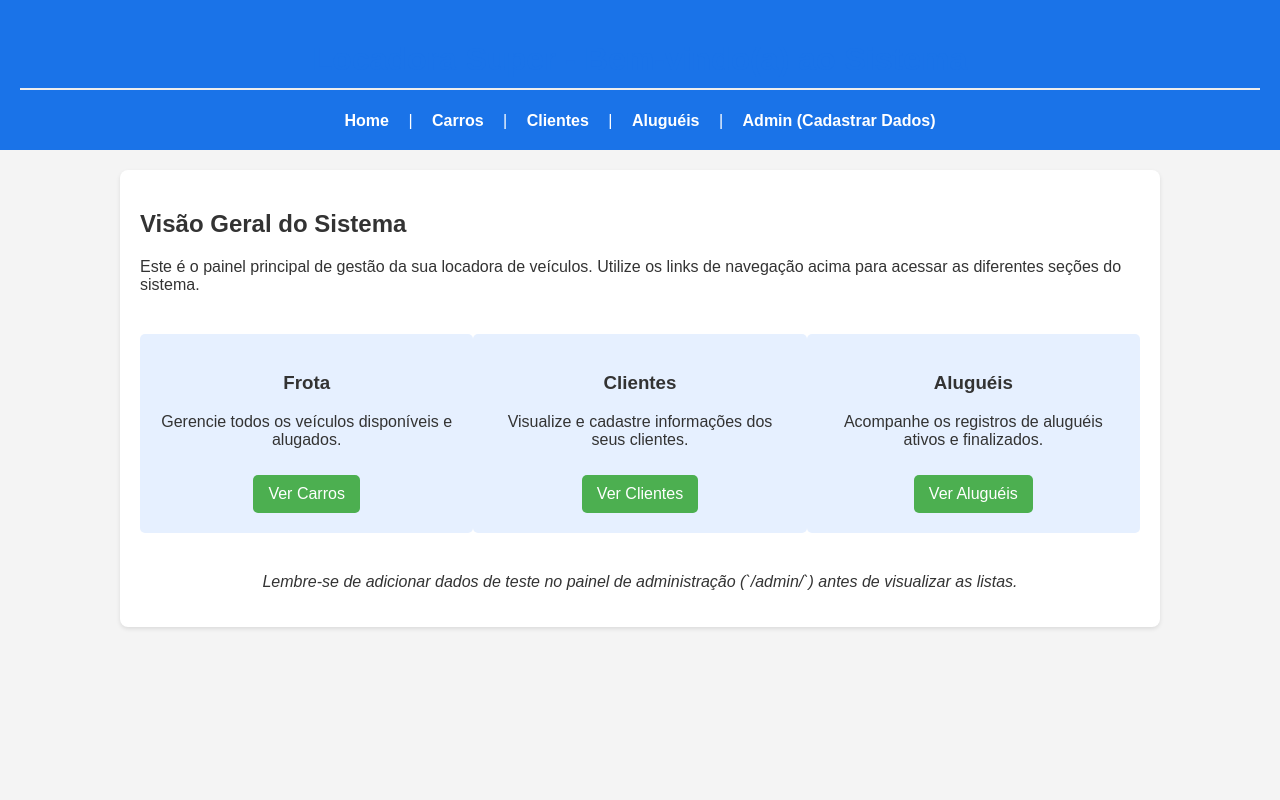
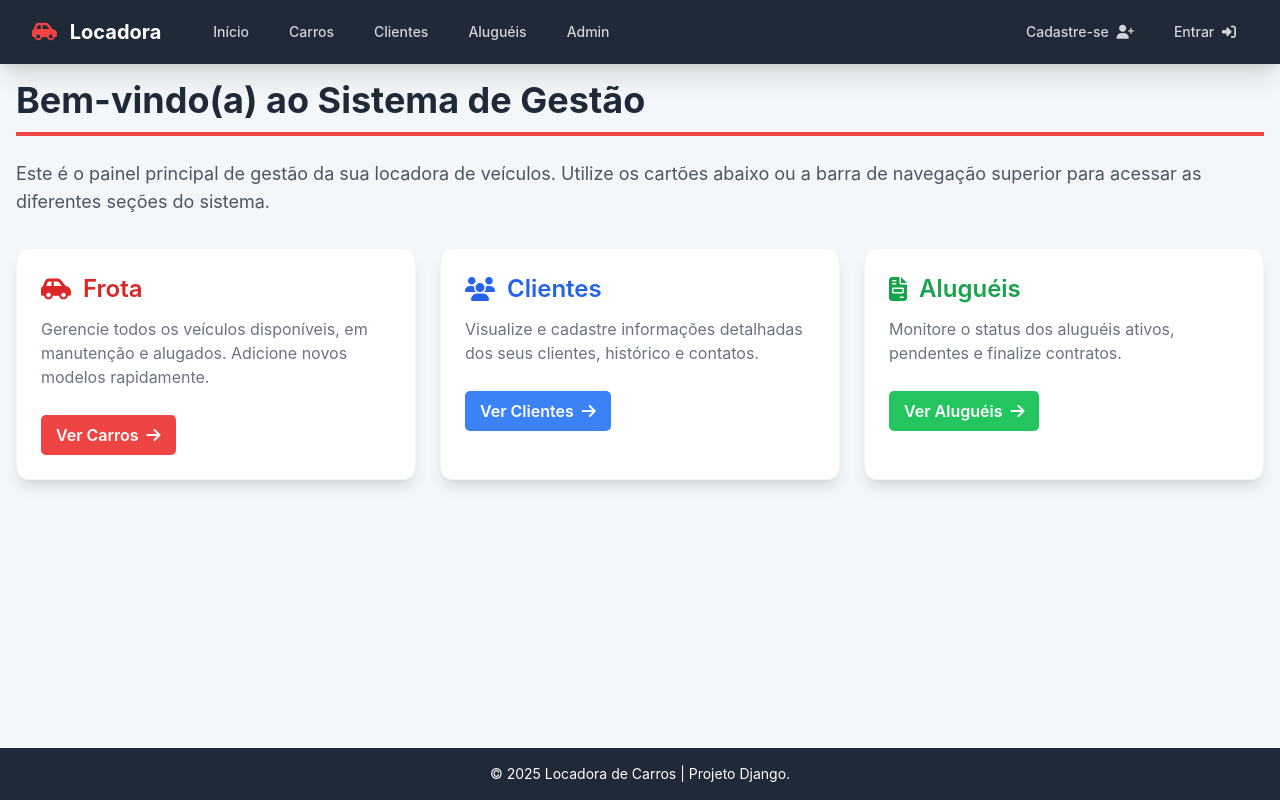
Before and after one commit to NicolasSennaa/locadora-carros-django, a Django app: page / in a window 1280 px wide. Run offline with Django 5.2, Linux system fonts and the light colour scheme; some libraries are stand-ins or nearby versions.

Commit message:
Criação das funcionalidades de cadastro e login, e padronização do estilo da interface

```diff
--- a/carros/models.py
+++ b/carros/models.py
@@ -58,15 +58,12 @@ class Aluguel(models.Model):
         return f"Aluguel do {self.carro.modelo} para {self.cliente.nome}"
 
     def save(self, *args, **kwargs):
-        # Lógica de negócio básica: marcar o carro como indisponível ao salvar um novo aluguel
-        # Uma lógica mais completa deve ser implementada em um serviço/sinal
         if not self.pk and self.carro.disponivel:
             self.carro.disponivel = False
             self.carro.save()
 
         super().save(*args, **kwargs)
 
-# Adiciona os Models ao admin para que possamos cadastrar dados de teste facilmente
 from django.contrib import admin
 admin.site.register(Carro)
 admin.site.register(Cliente)
--- /dev/null
+++ b/carros/templates/base.html
@@ -0,0 +1,121 @@
+{% load static %}
+<!DOCTYPE html>
+<html lang="pt-br">
+<head>
+    <meta charset="UTF-8">
+    <meta name="viewport" content="width=device-width, initial-scale=1.0">
+    <title>{% block title %}Locadora de Carros Django{% endblock %}</title>
+    <script src="https://cdn.tailwindcss.com"></script>
+    <style>
+        body {
+            font-family: 'Inter', sans-serif;
+            background-color: #f4f7f9;
+        }
+        .field-wrapper input {
+            width: 100%;
+            padding: 8px;
+            border: 1px solid #ccc;
+            border-radius: 4px;
+        }
+        .button {
+            display: inline-block;
+            padding: 8px 15px;
+            margin-top: 10px;
+            border-radius: 5px;
+            color: white !important;
+            text-decoration: none;
+            font-weight: 600;
+            transition: background-color 0.15s ease;
+            background-color: #3b82f6;
+        }
+        .button:hover {
+            background-color: #2563eb;
+        }
+
+        table {
+            width: 100%;
+            border-collapse: collapse;
+            margin-top: 20px;
+            box-shadow: 0 4px 6px -1px rgba(0, 0, 0, 0.1);
+            background-color: white;
+            border-radius: 8px;
+            overflow: hidden;
+        }
+        th, td {
+            padding: 12px 15px;
+            text-align: left;
+            border-bottom: 1px solid #e5e7eb;
+        }
+        th {
+            background-color: #f3f4f6;
+            color: #1f2937;
+            font-weight: 700;
+            text-transform: uppercase;
+            font-size: 0.85rem;
+        }
+        tr:hover {
+            background-color: #f9fafb;
+        }
+    </style>
+    <script src="https://kit.fontawesome.com/a076d05399.js" crossorigin="anonymous"></script>
+</head>
+<body class="min-h-screen flex flex-col">
+
+    <nav class="bg-gray-800 shadow-xl">
+        <div class="max-w-7xl mx-auto px-4 sm:px-6 lg:px-8">
+            <div class="flex items-center justify-between h-16">
+                <div class="flex items-center">
+                    <a href="{% url 'home' %}" class="flex-shrink-0 text-white text-xl font-bold">
+                        <i class="fa-solid fa-car-side text-red-500 mr-2"></i> Locadora
+                    </a>
+                    <div class="hidden md:block">
+                        <div class="ml-10 flex items-baseline space-x-4">
+                            <a href="{% url 'home' %}" class="text-gray-300 hover:bg-gray-700 hover:text-white px-3 py-2 rounded-md text-sm font-medium">Início</a>
+                            <a href="{% url 'carros:carro_list' %}" class="text-gray-300 hover:bg-gray-700 hover:text-white px-3 py-2 rounded-md text-sm font-medium">Carros</a>
+                            <a href="{% url 'carros:cliente_list' %}" class="text-gray-300 hover:bg-gray-700 hover:text-white px-3 py-2 rounded-md text-sm font-medium">Clientes</a>
+                            <a href="{% url 'carros:aluguel_list' %}" class="text-gray-300 hover:bg-gray-700 hover:text-white px-3 py-2 rounded-md text-sm font-medium">Aluguéis</a>
+                            <a href="{% url 'admin:index' %}" class="text-gray-300 hover:bg-gray-700 hover:text-white px-3 py-2 rounded-md text-sm font-medium">Admin</a>
+                        </div>
+                    </div>
+                </div>
+
+                <div class="flex items-center space-x-4">
+                    {% if user.is_authenticated %}
+                        <span class="text-white text-sm">
+                            Olá, <strong class="text-red-400">{{ user.username }}</strong>!
+                        </span>
+                        <form method="post" action="{% url 'logout' %}" class="inline-block">
+                            {% csrf_token %}
+                            <button type="submit" class="text-gray-300 bg-red-600 hover:bg-red-700 hover:text-white px-3 py-1 rounded-md text-sm font-medium transition duration-150 border-none cursor-pointer">
+                                Sair <i class="fa-solid fa-right-from-bracket ml-1"></i>
+                            </button>
+                        </form>
+                    {% else %}
+                        <a href="{% url 'register' %}" class="text-gray-300 hover:bg-blue-600 hover:text-white px-3 py-1 rounded-md text-sm font-medium transition duration-150">
+                            Cadastre-se <i class="fa-solid fa-user-plus ml-1"></i>
+                        </a>
+                        <a href="{% url 'login' %}" class="text-gray-300 hover:bg-red-600 hover:text-white px-3 py-1 rounded-md text-sm font-medium transition duration-150">
+                            Entrar <i class="fa-solid fa-right-to-bracket ml-1"></i>
+                        </a>
+                    {% endif %}
+                </div>
+                </div>
+        </div>
+    </nav>
+
+    <main class="flex-grow p-4 max-w-7xl mx-auto w-full">
+        {% block header_text %}
+        {% endblock %}
+
+        {% block content %}
+        {% endblock content %}
+    </main>
+
+    <footer class="bg-gray-800 text-white p-4 mt-auto">
+        <div class="max-w-7xl mx-auto text-center text-sm">
+            &copy; 2025 Locadora de Carros | Projeto Django.
+        </div>
+    </footer>
+
+</body>
+</html>
--- a/carros/templates/carros/aluguel_list.html
+++ b/carros/templates/carros/aluguel_list.html
@@ -1,4 +1,4 @@
-{% extends "carros/base.html" %}
+{% extends "base.html" %}
 
 {% block title %}Lista de Aluguéis{% endblock %}
 {% block header_text %}Histórico de Aluguéis{% endblock %}
--- a/carros/templates/carros/base.html
+++ /dev/null
@@ -1,42 +0,0 @@
-<!DOCTYPE html>
-<html lang="pt-br">
-<head>
-    <meta charset="UTF-8">
-    <meta name="viewport" content="width=device-width, initial-scale=1.0">
-    <title>{% block title %}Locadora Super{% endblock %}</title>
-    <!-- CSS Básico para Estilização Simples -->
-    <style>
-        body { font-family: Arial, sans-serif; margin: 0; padding: 0; background-color: #f4f4f4; color: #333; }
-        .header { background-color: #1a73e8; color: white; padding: 20px; text-align: center; }
-        .header a { color: white; text-decoration: none; margin: 0 15px; font-weight: bold; }
-        .header a:hover { text-decoration: underline; }
-        .container { max-width: 1000px; margin: 20px auto; padding: 20px; background-color: white; border-radius: 8px; box-shadow: 0 2px 4px rgba(0,0,0,0.1); }
-        h1 { color: #1a73e8; border-bottom: 2px solid #eee; padding-bottom: 10px; }
-        table { width: 100%; border-collapse: collapse; margin-top: 20px; }
-        th, td { border: 1px solid #ddd; padding: 12px; text-align: left; }
-        th { background-color: #f0f0f0; }
-        .button { background-color: #4CAF50; color: white; padding: 10px 15px; text-align: center; text-decoration: none; display: inline-block; border-radius: 5px; margin-top: 10px; }
-        .button:hover { background-color: #45a049; }
-    </style>
-</head>
-<body>
-    <div class="header">
-        <h1>Locadora Super - {% block header_text %}Gestão de Aluguéis{% endblock %}</h1>
-        <!-- Navegação para as 5 páginas principais -->
-        <nav>
-            <a href="{% url 'carros:home' %}">Home</a> |
-            <a href="{% url 'carros:lista_carros' %}">Carros</a> |
-            <a href="{% url 'carros:lista_clientes' %}">Clientes</a> |
-            <a href="{% url 'carros:lista_alugueis' %}">Aluguéis</a> |
-            <!-- Link de Exemplo para a página de detalhes, apenas para navegação -->
-            <a href="/admin/">Admin (Cadastrar Dados)</a>
-        </nav>
-    </div>
-
-    <div class="container">
-        {% block content %}
-        <!-- Conteúdo específico da página será inserido aqui -->
-        {% endblock %}
-    </div>
-</body>
-</html>
--- a/carros/templates/carros/carro_list.html
+++ b/carros/templates/carros/carro_list.html
@@ -1,4 +1,4 @@
-{% extends "carros/base.html" %}
+{% extends "base.html" %}
 
 {% block title %}Lista de Carros{% endblock %}
 {% block header_text %}Frota de Veículos{% endblock %}
--- a/carros/templates/carros/cliente_list.html
+++ b/carros/templates/carros/cliente_list.html
@@ -1,4 +1,4 @@
-{% extends "carros/base.html" %}
+{% extends "base.html" %}
 
 {% block title %}Lista de Clientes{% endblock %}
 {% block header_text %}Clientes Cadastrados{% endblock %}
--- a/carros/templates/carros/home.html
+++ b/carros/templates/carros/home.html
@@ -1,31 +1,55 @@
-{% extends "carros/base.html" %}
+{% extends "base.html" %}
 
-{% block title %}Página Inicial - Locadora Super{% endblock %}
-{% block header_text %}Bem-vindo(a) ao Sistema{% endblock %}
+{% block title %}Página Inicial - Locadora{% endblock %}
+
+{% block header_text %}
+    <h1 class="text-4xl font-bold text-gray-800 border-b-4 border-red-500 pb-3 mb-6">
+        Bem-vindo(a) ao Sistema de Gestão
+    </h1>
+{% endblock %}
 
 {% block content %}
-    <h2>Visão Geral do Sistema</h2>
-    <p>Este é o painel principal de gestão da sua locadora de veículos. Utilize os links de navegação acima para acessar as diferentes seções do sistema.</p>
+    <p class="text-lg text-gray-600 mb-8">
+        Este é o painel principal de gestão da sua locadora de veículos. Utilize os cartões abaixo ou a barra de navegação superior para acessar as diferentes seções do sistema.
+    </p>
 
-    <div style="display: flex; justify-content: space-around; margin-top: 40px;">
-        <div style="background-color: #e6f0ff; padding: 20px; border-radius: 5px; text-align: center; width: 30%;">
-            <h3>Frota</h3>
-            <p>Gerencie todos os veículos disponíveis e alugados.</p>
-            <a href="{% url 'carros:lista_carros' %}" class="button">Ver Carros</a>
+    <div class="grid md:grid-cols-3 gap-6 mt-8">
+
+        <div class="bg-white p-6 rounded-xl shadow-lg hover:shadow-xl transition duration-300 transform hover:scale-[1.01] border border-gray-100">
+            <h3 class="text-2xl font-semibold text-red-600 mb-3 flex items-center">
+                <i class="fa-solid fa-car-side mr-3"></i> Frota
+            </h3>
+            <p class="text-gray-500 mb-4">
+                Gerencie todos os veículos disponíveis, em manutenção e alugados. Adicione novos modelos rapidamente.
+            </p>
+            <a href="{% url 'carros:carro_list' %}" class="button bg-red-500 hover:bg-red-600">
+                Ver Carros <i class="fa-solid fa-arrow-right ml-1"></i>
+            </a>
         </div>
 
-        <div style="background-color: #e6f0ff; padding: 20px; border-radius: 5px; text-align: center; width: 30%;">
-            <h3>Clientes</h3>
-            <p>Visualize e cadastre informações dos seus clientes.</p>
-            <a href="{% url 'carros:lista_clientes' %}" class="button">Ver Clientes</a>
+        <div class="bg-white p-6 rounded-xl shadow-lg hover:shadow-xl transition duration-300 transform hover:scale-[1.01] border border-gray-100">
+            <h3 class="text-2xl font-semibold text-blue-600 mb-3 flex items-center">
+                <i class="fa-solid fa-users mr-3"></i> Clientes
+            </h3>
+            <p class="text-gray-500 mb-4">
+                Visualize e cadastre informações detalhadas dos seus clientes, histórico e contatos.
+            </p>
+            <a href="{% url 'carros:cliente_list' %}" class="button bg-blue-500 hover:bg-blue-600">
+                Ver Clientes <i class="fa-solid fa-arrow-right ml-1"></i>
+            </a>
         </div>
 
-        <div style="background-color: #e6f0ff; padding: 20px; border-radius: 5px; text-align: center; width: 30%;">
-            <h3>Aluguéis</h3>
-            <p>Acompanhe os registros de aluguéis ativos e finalizados.</p>
-            <a href="{% url 'carros:lista_alugueis' %}" class="button">Ver Aluguéis</a>
+        <div class="bg-white p-6 rounded-xl shadow-lg hover:shadow-xl transition duration-300 transform hover:scale-[1.01] border border-gray-100">
+            <h3 class="text-2xl font-semibold text-green-600 mb-3 flex items-center">
+                <i class="fa-solid fa-file-invoice mr-3"></i> Aluguéis
+            </h3>
+            <p class="text-gray-500 mb-4">
+                Monitore o status dos aluguéis ativos, pendentes e finalize contratos.
+            </p>
+            <a href="{% url 'carros:aluguel_list' %}" class="button bg-green-500 hover:bg-green-600">
+                Ver Aluguéis <i class="fa-solid fa-arrow-right ml-1"></i>
+            </a>
         </div>
+
     </div>
-
-    <p style="margin-top: 40px; text-align: center; font-style: italic;">Lembre-se de adicionar dados de teste no painel de administração (`/admin/`) antes de visualizar as listas.</p>
-{% endblock %}
+{% endblock content %}
--- a/carros/urls.py
+++ b/carros/urls.py
@@ -1,21 +1,21 @@
 from django.urls import path
-from .views import HomeView, CarroListView, CarroDetailView, ClienteListView, AluguelListView
+from .views import (
+    CarroListView,
+    CarroDetailView,
+    ClienteListView,
+    AluguelListView
+)
 
 app_name = 'carros'
 
 urlpatterns = [
-    # 1. Página Home
-    path('', HomeView.as_view(), name='home'),
+    # Carros
+    path('lista/', CarroListView.as_view(), name='carro_list'),
+    path('detalhe/<int:pk>/', CarroDetailView.as_view(), name='carro_detail'),
 
-    # 2. Lista de Carros
-    path('carros/', CarroListView.as_view(), name='lista_carros'),
+    # Clientes
+    path('clientes/', ClienteListView.as_view(), name='cliente_list'),
 
-    # 3. Detalhes do Carro (pk = primary key)
-    path('carros/<int:pk>/', CarroDetailView.as_view(), name='detalhe_carro'),
-
-    # 4. Lista de Clientes
-    path('clientes/', ClienteListView.as_view(), name='lista_clientes'),
-
-    # 5. Lista de Aluguéis
-    path('alugueis/', AluguelListView.as_view(), name='lista_alugueis'),
+    # Aluguéis
+    path('alugueis/', AluguelListView.as_view(), name='aluguel_list'),
 ]
--- a/carros/views.py
+++ b/carros/views.py
@@ -1,36 +1,36 @@
 from django.shortcuts import render, get_object_or_404
 from django.views.generic import TemplateView, ListView, DetailView
+from django.views.generic.edit import CreateView
+from django.contrib.auth.forms import UserCreationForm
+from django.urls import reverse_lazy
 from .models import Carro, Cliente, Aluguel
 
-# 1. Home Page (TemplateView)
+# Home Page (TemplateView)
 class HomeView(TemplateView):
     """Página inicial da Locadora."""
     template_name = 'carros/home.html'
 
-# 2. Lista de Carros (ListView)
+# Lista de Carros (ListView)
 class CarroListView(ListView):
     """Lista todos os carros disponíveis."""
     model = Carro
     template_name = 'carros/carro_list.html'
     context_object_name = 'carros'
-    # Ordena os carros por marca e modelo
     queryset = Carro.objects.all().order_by('marca', 'modelo')
 
-# 3. Detalhes do Carro (DetailView)
+# Detalhes do Carro (DetailView)
 class CarroDetailView(DetailView):
     """Exibe detalhes de um carro específico."""
     model = Carro
     template_name = 'carros/carro_detail.html'
     context_object_name = 'carro'
 
-    # Opcional: Adicionar lógica para exibir aluguéis relacionados no contexto
     def get_context_data(self, **kwargs):
         context = super().get_context_data(**kwargs)
-        # Busca os últimos 5 aluguéis relacionados a este carro
         context['ultimos_alugueis'] = Aluguel.objects.filter(carro=self.object).order_by('-data_inicio')[:5]
         return context
 
-# 4. Lista de Clientes (ListView)
+# Lista de Clientes (ListView)
 class ClienteListView(ListView):
     """Lista todos os clientes cadastrados."""
     model = Cliente
@@ -39,11 +39,17 @@ class ClienteListView(ListView):
     # Ordena os clientes por nome
     queryset = Cliente.objects.all().order_by('nome')
 
-# 5. Lista de Aluguéis (ListView)
+# Lista de Aluguéis (ListView)
 class AluguelListView(ListView):
     """Lista todos os aluguéis registrados."""
     model = Aluguel
     template_name = 'carros/aluguel_list.html'
     context_object_name = 'alugueis'
-    # Ordena os aluguéis pela data de início (mais recentes primeiro)
     queryset = Aluguel.objects.all().select_related('carro', 'cliente').order_by('-data_inicio')
+
+# View de Cadastro de Usuário (Registro)
+class RegisterView(CreateView):
+    """Permite que novos usuários se cadastrem."""
+    form_class = UserCreationForm
+    success_url = reverse_lazy('login')
+    template_name = 'registration/register.html'
--- a/locadora_project/urls.py
+++ b/locadora_project/urls.py
@@ -14,13 +14,15 @@ Including another URLconf
     1. Import the include() function: from django.urls import include, path
     2. Add a URL to urlpatterns:  path('blog/', include('blog.urls'))
 """
+
 from django.contrib import admin
 from django.urls import path, include
+from carros.views import HomeView, RegisterView
 
 urlpatterns = [
-    # Painel Administrativo
     path('admin/', admin.site.urls),
-
-    # Inclui todas as URLs da aplicação 'carros' na raiz do projeto
-    path('', include('carros.urls')),
+    path('', HomeView.as_view(), name='home'),
+    path('carros/', include('carros.urls')),
+    path('accounts/register/', RegisterView.as_view(), name='register'),
+    path('accounts/', include('django.contrib.auth.urls')),
 ]
```
Also changed, not shown: carros/templates/registration/login.html (added, +60 -0 lines), carros/templates/registration/register.html (added, +87 -0 lines), locadora_project/settings.py (+6 -1 lines), db.sqlite3.
